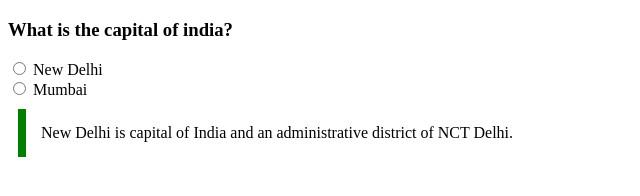
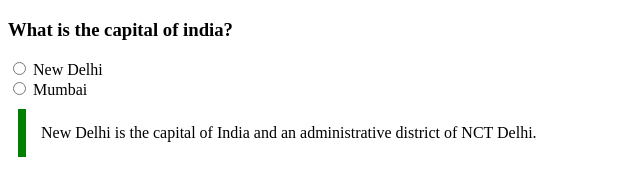
Before and after one commit to acciojob/trivia-Dhananjay-Chaudhary, a website: page main.html in a window 1280 px wide. Shown: the full height of the page, 0-640 px from the left. Drawn offline with Linux system fonts and the light colour scheme.

Commit message:
created a submission

```diff
--- a/main.html
+++ b/main.html
@@ -14,7 +14,7 @@
 			<input type="radio" name="state" value="Mumbai">
 			<label for="">Mumbai</label>
 		</form>
-		<blockquote class="text" cite="https://en.wikipedia.org/wiki/New_Delhi">New Delhi is capital of India and an administrative district of NCT Delhi.</blockquote>
+		<blockquote class="text" cite="https://en.wikipedia.org/wiki/New_Delhi">New Delhi is the capital of India and an administrative district of NCT Delhi.</blockquote>
     <script type="text/javascript" src="./script.js">
 </script>
 
```
